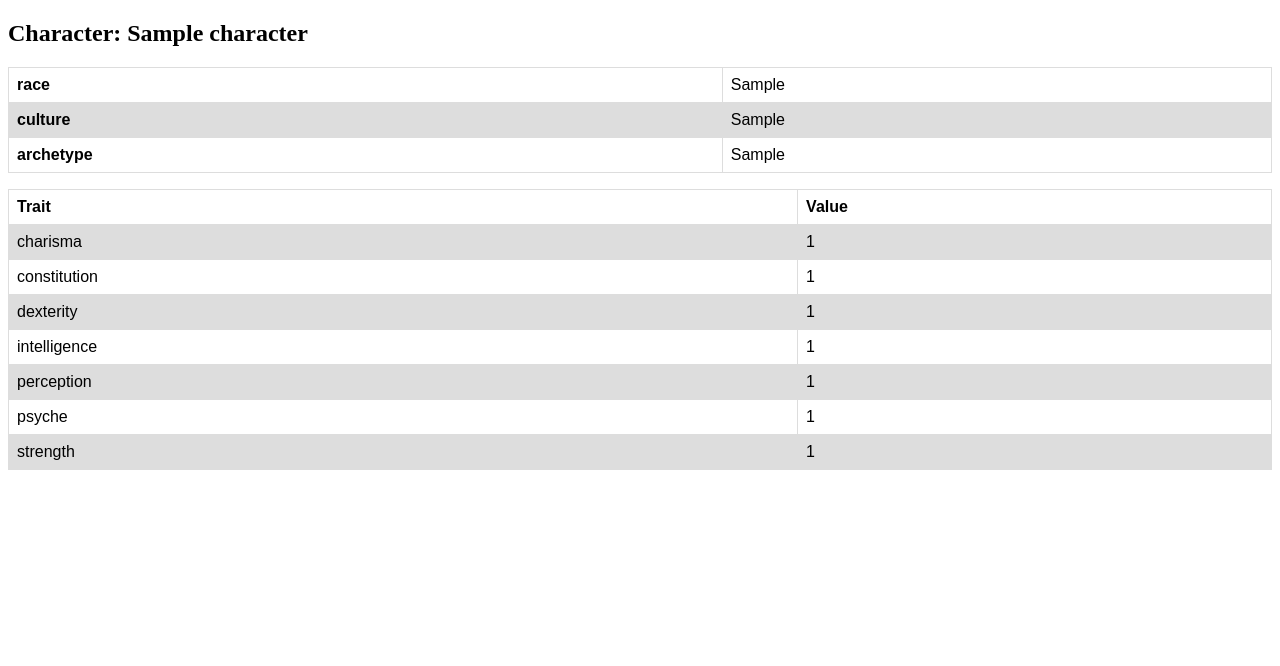
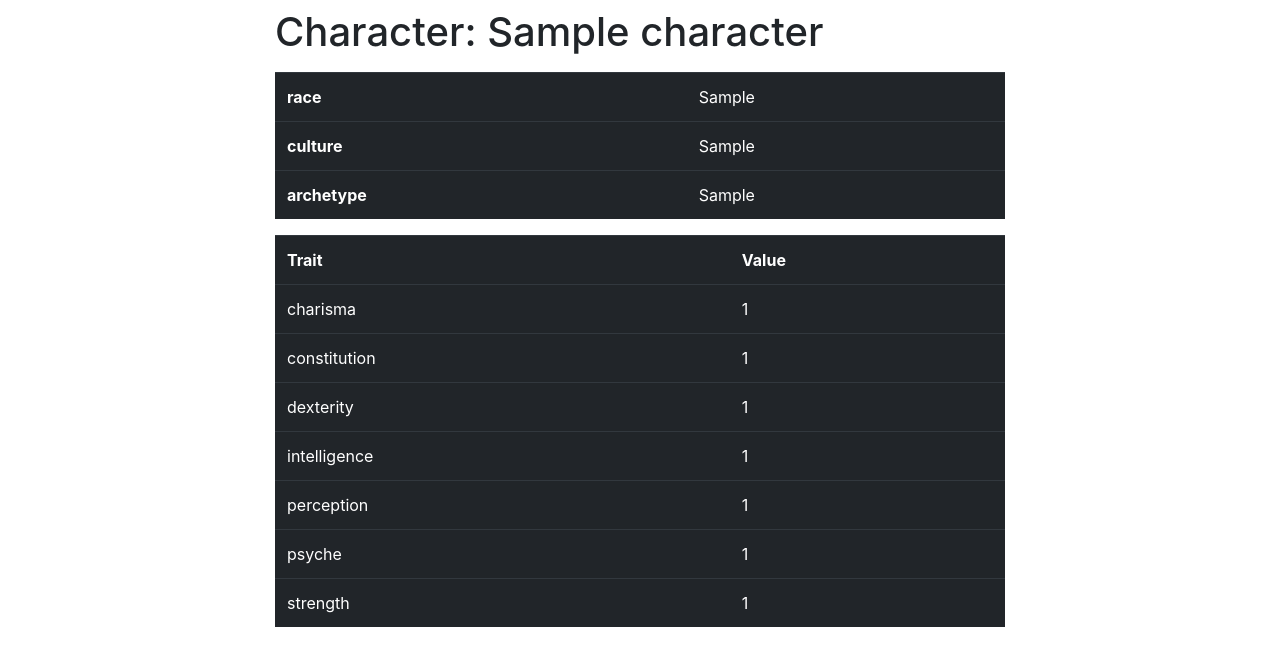
Before and after one commit to haagor/trudvangApp, a Django app: page /character/1/ in a window 1280 px wide. Shown: the top 666 px of the page. Run offline with Django 3.2, Linux system fonts and the light colour scheme; tables that the repository leaves empty hold one stand-in row (values such as "Sample post"); some libraries are stand-ins or nearby versions.

Commit message:
add bootstrap cdn

```diff
--- a/jdrPortal/character/templates/detail.html
+++ b/jdrPortal/character/templates/detail.html
@@ -1,30 +1,19 @@
 <!DOCTYPE html>
 <html>
   <head>
-<style>
-table {
-  font-family: arial, sans-serif;
-  border-collapse: collapse;
-  width: 100%;
-}
-
-td, th {
-  border: 1px solid #dddddd;
-  text-align: left;
-  padding: 8px;
-}
-
-tr:nth-child(even) {
-  background-color: #dddddd;
-}
-</style>
+    <link rel="stylesheet" href="https://stackpath.bootstrapcdn.com/bootstrap/4.1.3/css/bootstrap.min.css" integrity="sha384-MCw98/SFnGE8fJT3GXwEOngsV7Zt27NXFoaoApmYm81iuXoPkFOJwJ8ERdknLPMO" crossorigin="anonymous">
+    <script src="https://stackpath.bootstrapcdn.com/bootstrap/4.1.3/js/bootstrap.min.js" integrity="sha384-ChfqqxuZUCnJSK3+MXmPNIyE6ZbWh2IMqE241rYiqJxyMiZ6OW/JmZQ5stwEULTy" crossorigin="anonymous"></script>
   </head>
 <body>
 
-<h2>Character: {{ character.name }}</h2>
+  <div class="container">
+    <div class="row justify-content-center">
+      <div class="col-8">
+
+        <h1 class="mt-2">Character: {{ character.name }}</h1>
 
         <p>
-  <table>
+          <table class="table table-dark">
             <tr>
               <td><b>race</b></td>
               <td>{{ character.race }}</td>
@@ -41,7 +30,7 @@ tr:nth-child(even) {
         </p>
 
         <p>
-  <table>
+          <table class="table table-dark">
             <tr>
               <th>Trait</th>
               <th>Value</th>
@@ -55,7 +44,12 @@ tr:nth-child(even) {
             {% endif %}
             {% endfor %}
           </table>
+
         </p>
+
+      </div>
+    </div>
+  </div>
 
 </body>
 </html>
```
Lines whose indentation alone changed are shown as unchanged.
